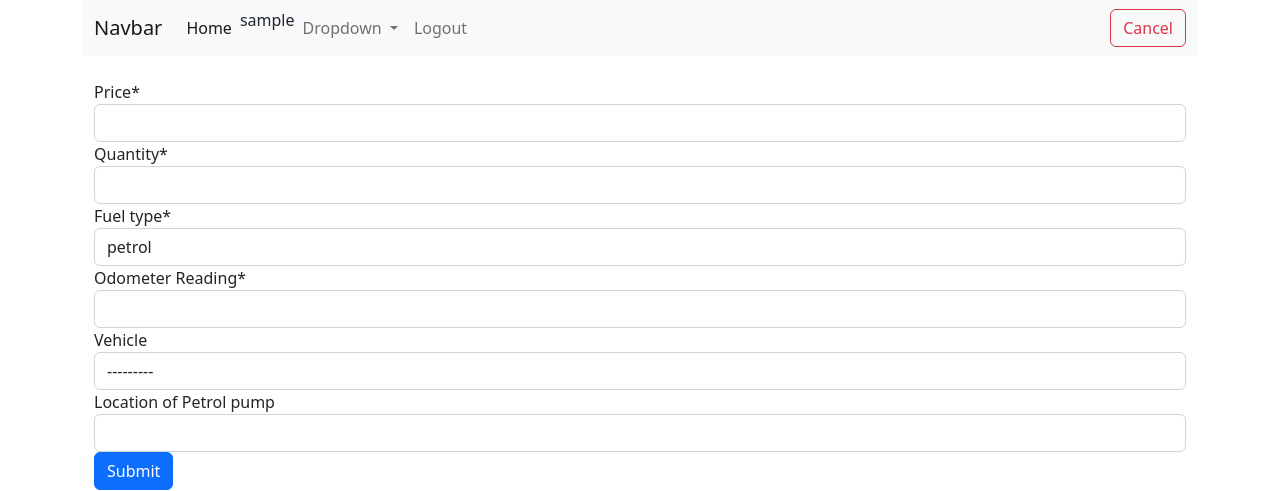
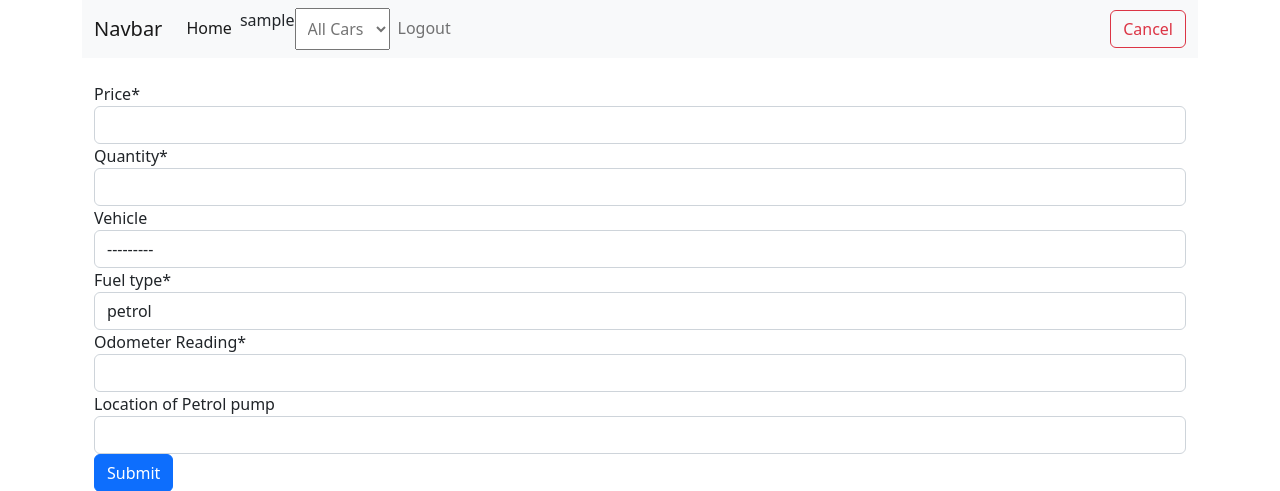
Before and after one commit to VarunRele/fule-log-3, a Django app: page /insert/ in a window 1280 px wide. Shown: the top 491 px of the page. Run offline with Django 3.2, Linux system fonts and the light colour scheme; the visitor is signed in with stand-in values (Sample User, id 1); data that the repository does not hold is empty; some libraries are stand-ins or nearby versions.

Commit message:
Vehicle filters and for restriction added.

```diff
--- a/fuel/forms.py
+++ b/fuel/forms.py
@@ -1,7 +1,18 @@
 from django import forms
-from .models import Log
+from .models import Log, Vehicle
+from django.core.exceptions import ValidationError
 
 class LogForm(forms.ModelForm):
+    def clean_fuel_type(self):
+        vehicle: Vehicle = self.cleaned_data.get('vehicle')
+        fuel: str = self.cleaned_data.get('fuel_type')
+        valid_fuel_types = {
+            'car': ['petrol', 'cng'],
+            'bike': ['petrol']
+        }
+        if fuel not in valid_fuel_types.get(vehicle.vehicle_type, []):
+            raise ValidationError(f"{fuel.capitalize()} is not valid for {vehicle.vehicle_type.capitalize()}")
+        return fuel
     class Meta:
         model = Log
-        fields = ['price', 'quantity', 'fuel_type', 'odo', 'vehicle','location']
+        fields = ['price', 'quantity', 'vehicle', 'fuel_type', 'odo','location']
--- a/fuel/templates/fuel/base.html
+++ b/fuel/templates/fuel/base.html
@@ -27,7 +27,7 @@
                         </li>
                     {% endif %}
                     <li class="nav-item dropdown">
-                    <a class="nav-link dropdown-toggle" href="#" role="button" data-bs-toggle="dropdown" aria-expanded="false">
+                    <!-- <a class="nav-link dropdown-toggle" href="#" role="button" data-bs-toggle="dropdown" aria-expanded="false">
                         Dropdown
                     </a>
                     <ul class="dropdown-menu">
@@ -35,7 +35,13 @@
                         <li><a class="dropdown-item" href="#">Another action</a></li>
                         <li><hr class="dropdown-divider"></li>
                         <li><a class="dropdown-item" href="#">Something else here</a></li>
-                    </ul>
+                    </ul> -->
+                    <select name="Vehicles" id="carDropdown" onchange="updateLogs()" class="nav-link dropdown-toggle">
+                        <option value="all">All Cars</option>
+                        {% for car in cars %}
+                            <option value="{{ car.id }}">{{ car }}</option>
+                        {% endfor %}
+                    </select>
                     </li>
                     <li class="nav-item">
                         {% if user.is_authenticated %}
--- a/fuel/templates/fuel/tabular.html
+++ b/fuel/templates/fuel/tabular.html
@@ -1,7 +1,7 @@
 {% extends "fuel/base.html" %}
 
 {% block content %}
-    <table class="table table-dark table-striped">
+    <table class="table table-dark table-striped" id="vehicleTable">
         <thead>
             <tr>
                 <th scope='col'>#</th>
@@ -19,7 +19,7 @@
         </thead>
         <tbody>
             {% for log in logs %}
-                <tr>
+                <tr data-vehicle="{{ log.vehicle.id }}">
                     <th scope='row'>{{ forloop.counter }}</th>
                     <th>{{ log.payee|title }}</th>
                     <th>{{ log.price }}</th>
--- a/fuel/views.py
+++ b/fuel/views.py
@@ -1,14 +1,16 @@
 from django.shortcuts import render, redirect, get_object_or_404
-from django.http import HttpRequest
-from .models import Log
+from django.http import HttpRequest, JsonResponse
+from .models import Log, Vehicle
 from django.contrib.auth.decorators import login_required
 from .forms import LogForm
 from django.contrib import messages
+from django.forms.models import model_to_dict
 import logging
 
 def index(request: HttpRequest):
     logs = Log.objects.all().order_by('-created_at')
-    return render(request, 'fuel/tabular.html', {'logs': logs})
+    cars = Vehicle.objects.all()
+    return render(request, 'fuel/tabular.html', {'logs': logs, 'cars': cars})
 
 @login_required
 def insert(request: HttpRequest):
@@ -43,3 +45,13 @@ def delete_log(request: HttpRequest, pk: int):
     log_value = get_object_or_404(Log, pk=pk)
     log_value.delete()
     return redirect('fuel:index')
+
+
+def fuel_logs_api(request: HttpRequest):
+    selected_car = request.GET.get('car', 'all')
+    if selected_car == 'all':
+        logs = Log.objects.all()
+    else:
+        logs = Log.objects.filter(vehicle__id=selected_car)
+    values = [model_to_dict(x) for x in logs]
+    return JsonResponse(values, safe=False)
--- a/static/fuel/index.js
+++ b/static/fuel/index.js
@@ -1 +1,16 @@
-console.log('Hello')
+const updateLogs = (e) => {
+    const selected_car = document.getElementById('carDropdown').value
+    filterTable(selected_car)
+}
+
+const filterTable = (selected_car) => {
+    const rows = document.querySelectorAll("#vehicleTable tbody tr")
+    rows.forEach(row => {
+        const vehicleType = row.getAttribute('data-vehicle')
+        if (selected_car === 'all' || selected_car === vehicleType) {
+            row.style.display = '';
+        } else {
+            row.style.display = 'none'
+        }
+    })
+}
```
Also changed, not shown: fuel/static/fuel/index.js (+16 -1 lines), 2 other files.
